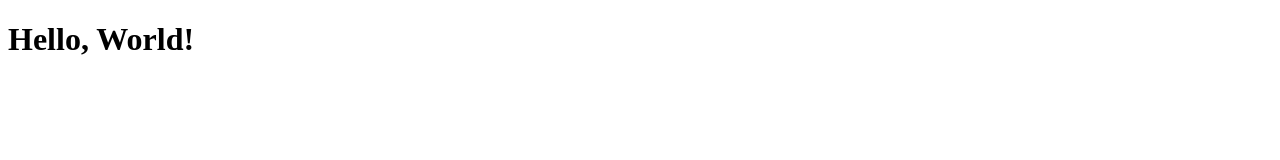
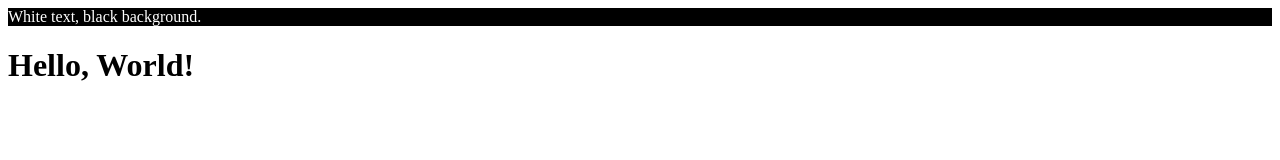
Before and after one commit to cdlugos03/cdlugos03.github.io, a plain HTML site: page index.html in a window 1280 px wide. Drawn offline with Linux system fonts and the light colour scheme.

Commit message:
Update index.html

```diff
--- a/index.html
+++ b/index.html
@@ -1,5 +1,6 @@
 <!DOCTYPE html>
 <html>
+<div style="background-color:black;color:white;">White text, black background.</div>
 <head>
     <title>Hello World</title>
 </head>
```
